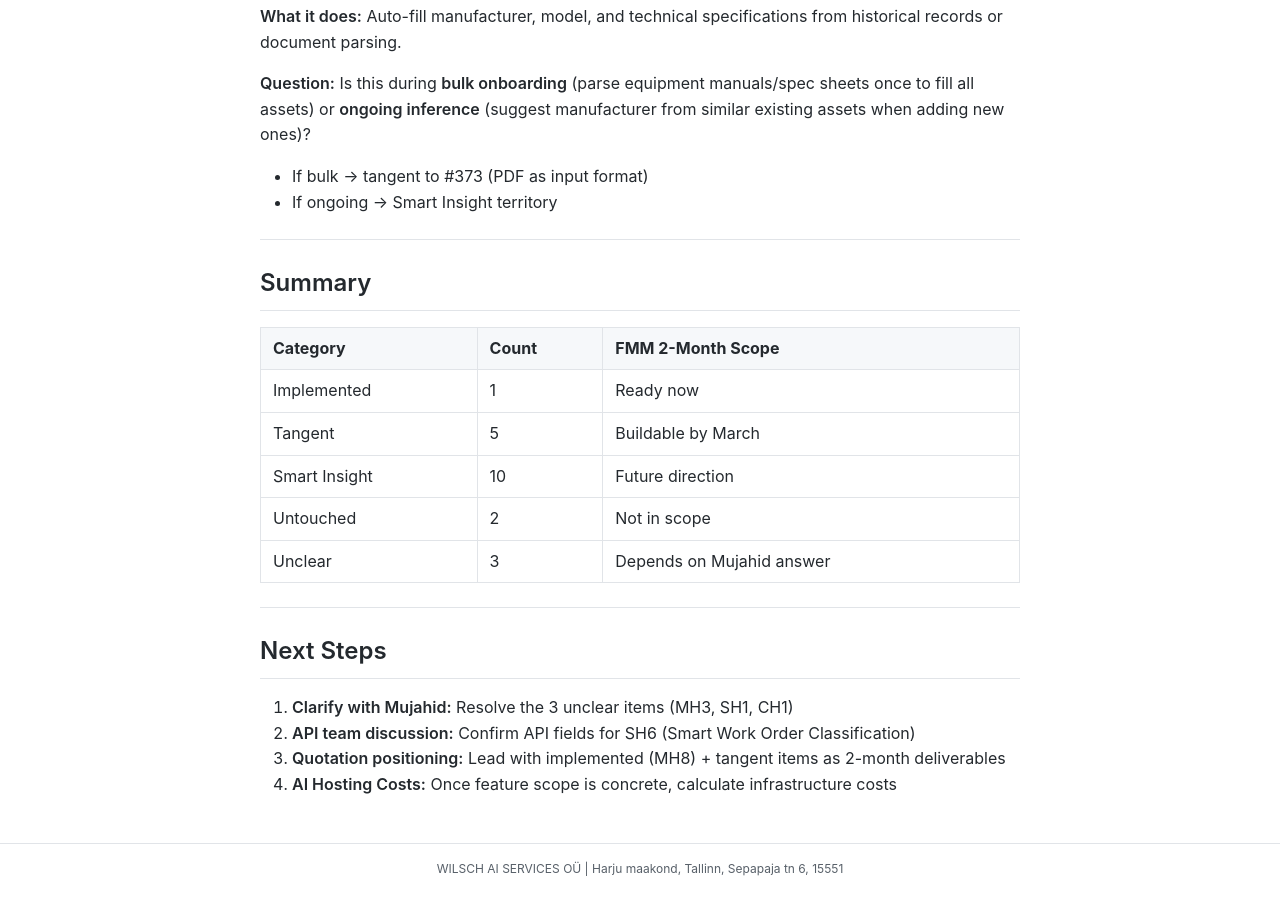
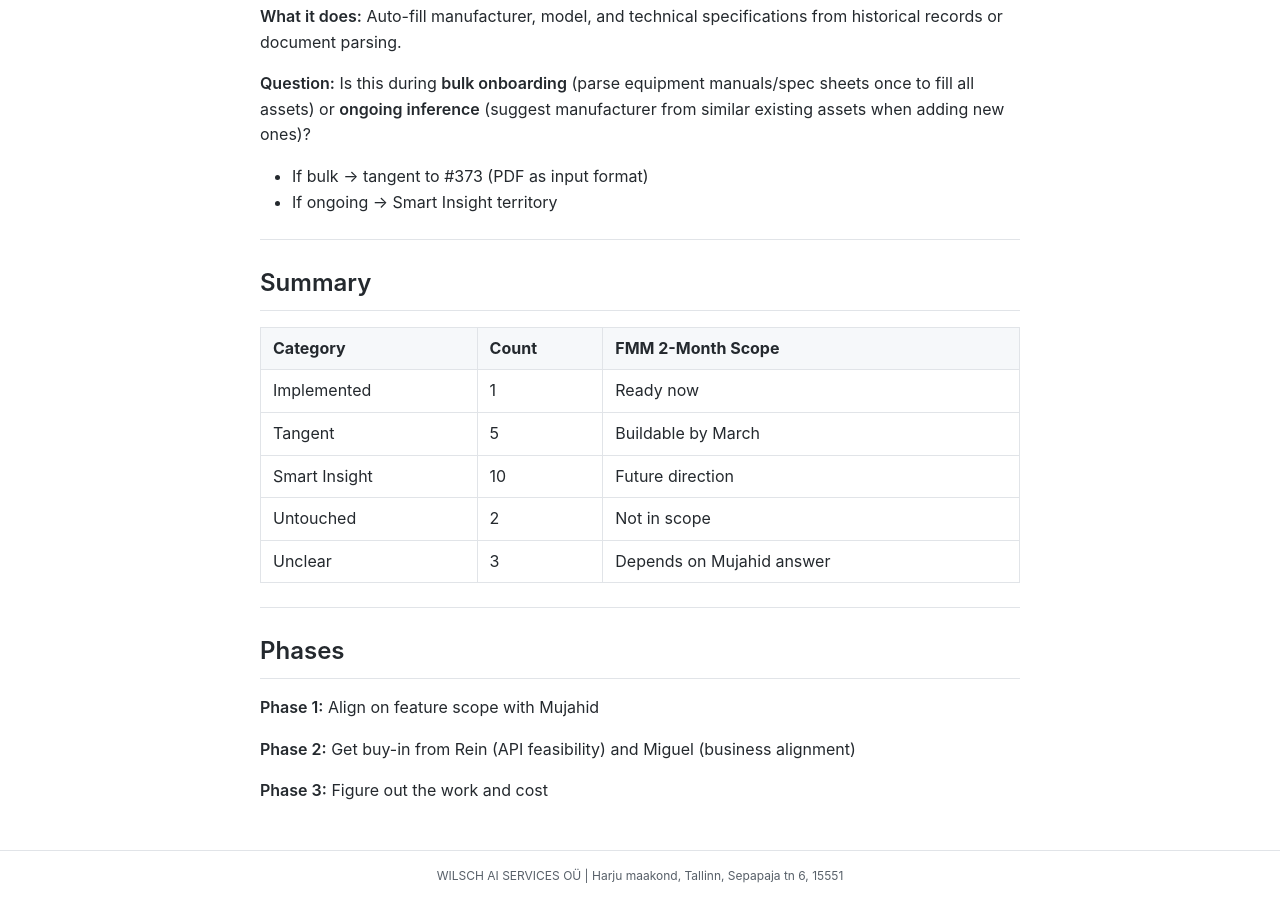
Before and after one commit to MariusWilsch/public-wilsch-ai-pages, a Jekyll site: the page built from project/archibus-fm-assistant/fmm-doha-feature-scope-classification.md, in a window 1280 px wide and 900 px high, scrolled down 5089 px. Built offline with Jekyll 4.4.1, drawn with Linux system fonts in a browser that asks for light colours; our own code applies the rules of GitHub Pages for plain Markdown files.

Commit message:
Sync from hippocampus 2026-01-29

```diff
--- a/project/archibus-fm-assistant/fmm-doha-feature-scope-classification.md
+++ b/project/archibus-fm-assistant/fmm-doha-feature-scope-classification.md
@@ -186,9 +186,10 @@ publish: true
 
 ---
 
-## Next Steps
+## Phases
 
-1. **Clarify with Mujahid:** Resolve the 3 unclear items (MH3, SH1, CH1)
-2. **API team discussion:** Confirm API fields for SH6 (Smart Work Order Classification)
-3. **Quotation positioning:** Lead with implemented (MH8) + tangent items as 2-month deliverables
-4. **AI Hosting Costs:** Once feature scope is concrete, calculate infrastructure costs
+**Phase 1:** Align on feature scope with Mujahid
+
+**Phase 2:** Get buy-in from Rein (API feasibility) and Miguel (business alignment)
+
+**Phase 3:** Figure out the work and cost
```
